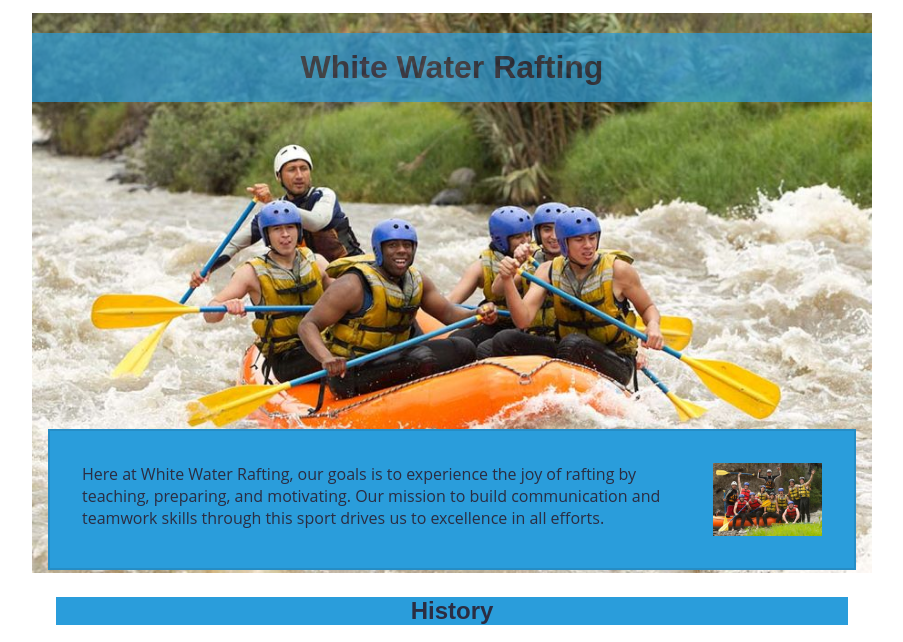
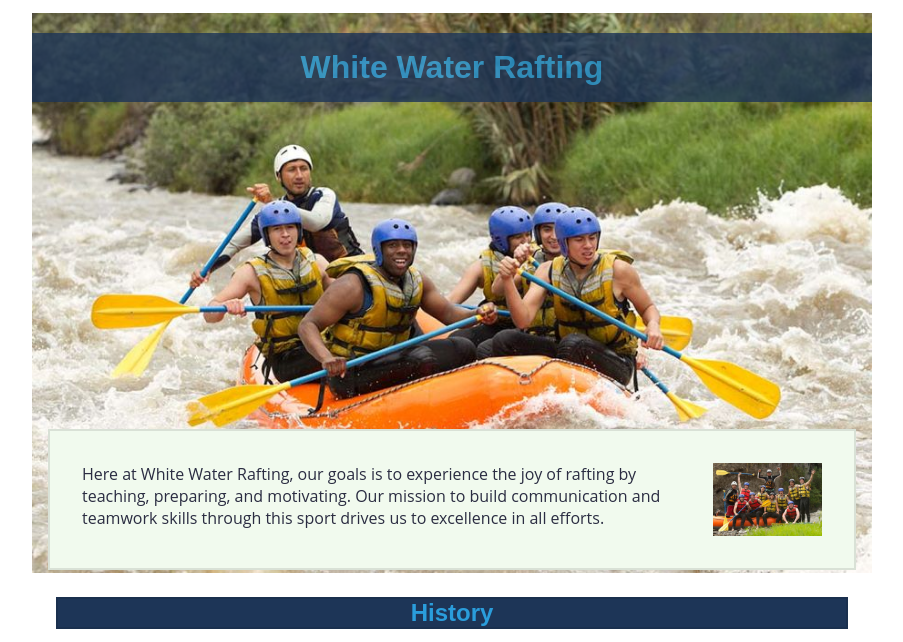
Before and after one commit to mhan-ctrl/wdd130, a plain HTML site: page wwr/about.html in a window 1280 px wide. Shown: the part 258-900 px from the top of the page, without its empty margins (188-1091 px from the left). Drawn offline with Linux system fonts and the light colour scheme.

Commit message:
color edits

```diff
--- a/wwr/styles/rafting.css
+++ b/wwr/styles/rafting.css
@@ -30,21 +30,29 @@ h1 {
     top: 20px;
     width: 100%;
     padding: 16px;
-    opacity: 0.7;
+    opacity: 0.8;
     font-family: var(--heading-font);
     color: var(--text-color);
 }
 
 article {
-    background-color: var(--primary-color);
+    background-color: var(--background-color);
+    border: 2px solid rgba(0, 0, 0, 0.1);
+}
+
+h2 {
     border: 2px solid rgba(0, 0, 0, 0.1);
 }
 
 h1, h2 {
     font-family: var(--heading-font);
-    color: var(--text-color);
-    background-color: var(--primary-color);
+    color: var(--primary-color);
+    background-color: var(--secondary-color);
     text-align: center;
+}
+
+section p {
+    background-color: var(--background-color);
 }
 
 nav, p, section, article {
```
